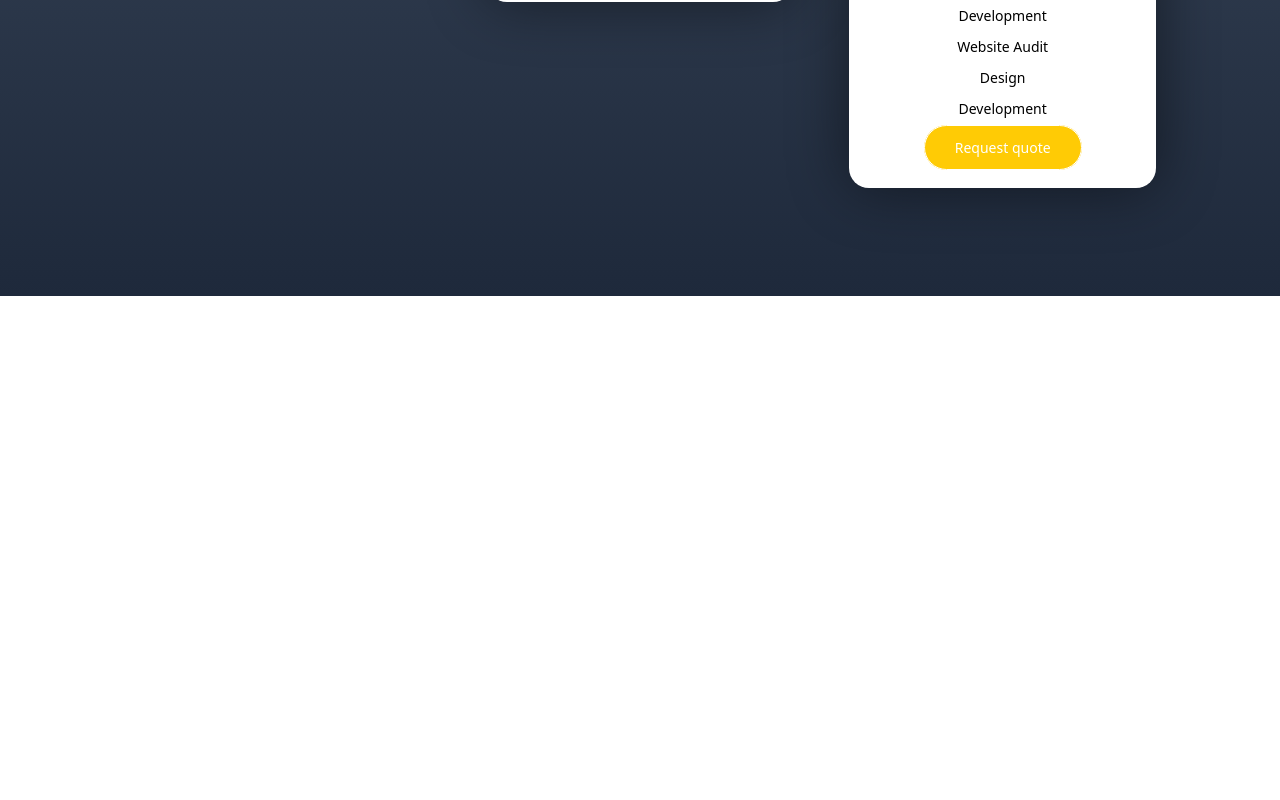
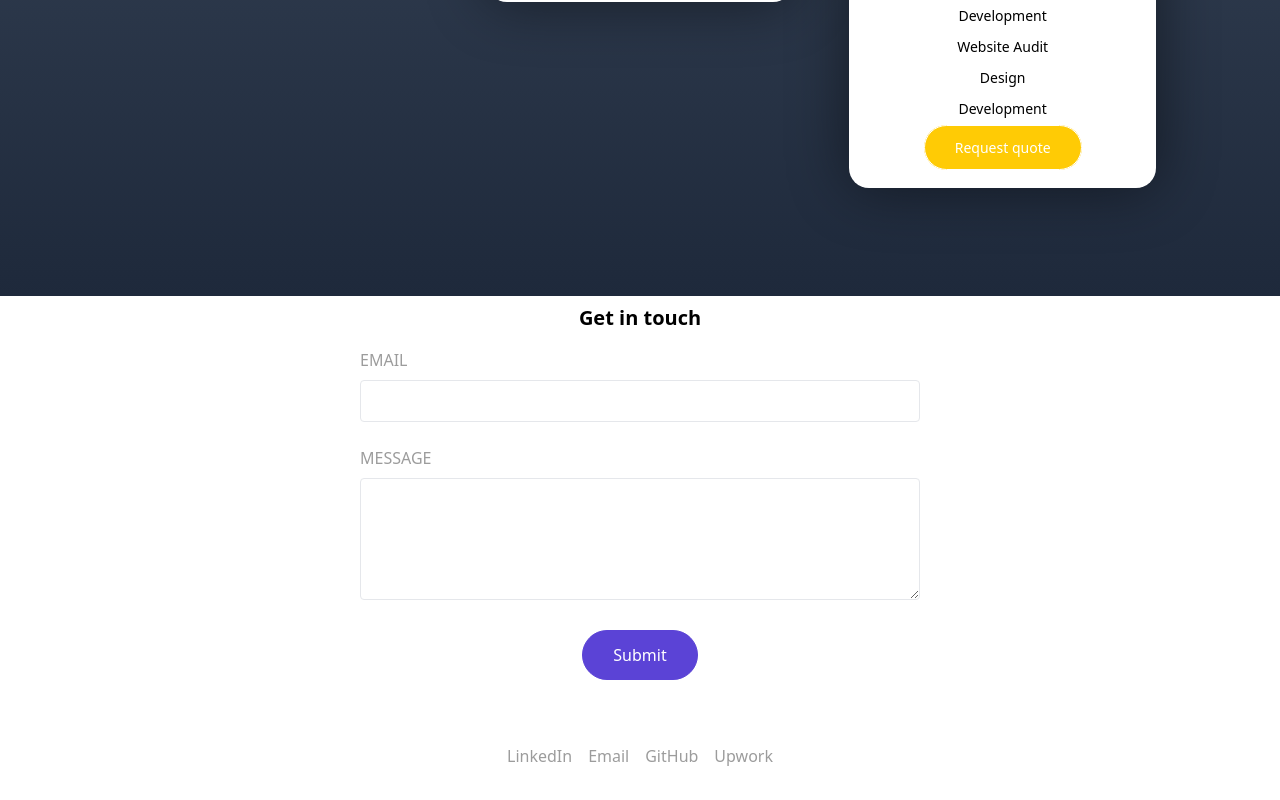
Before and after one commit to amunim/amunim-portfolio, a Next.js app: page / in a window 1280 px wide. Shown: the part 2893-3693 px from the top of the page. Before the commit the page ends 3189 px from the top, so only its background shows below. Built offline with nearby package versions, Linux system fonts and the light colour scheme.

Commit message:
Completed contact form

```diff
--- a/pages/index.tsx
+++ b/pages/index.tsx
@@ -112,7 +112,7 @@ export default function Home({ portfolio }: InferGetServerSidePropsType<typeof g
           }
         </section>
         <section id="pricing" className='bg-primary py-20'>
-          <Tooltip text='dummy text' visiblity={tooltipVisiblity}/>
+          <Tooltip text='dummy text' visiblity={tooltipVisiblity} />
           <h2 className='text-base uppercase spacing tracking-widest text-white text-center mb-20'>experiences</h2>
           <div className='container mx-auto pt-6 px-8'>
             <div className='text-center grid lg:grid-cols-3 md:grid-cols-2 grid-cols-1 lg:px-16'>
@@ -176,6 +176,49 @@ export default function Home({ portfolio }: InferGetServerSidePropsType<typeof g
             </div>
           </div>
         </section>
+        <footer id='contact'>
+          <div className='lg:w-[35rem] md:w-[25rem] sm:w-[21rem] w-[15rem] mx-auto mt-3 pb-12'>
+            <div className='text-center text-9xl'>
+              <h1>Get in touch</h1>
+            </div>
+            <form>
+              <fieldset>
+                <div className='mb-6'>
+                  <div className='uppercase text-[#9c9c9c] mb-2'>
+                    <label>Email</label>
+                  </div>
+                  <input type="email" name='email' className='border rounded px-1 w-full py-2' />
+                </div>
+              </fieldset>
+              <fieldset className='pb-6'>
+                <div className='uppercase text-[#9c9c9c] mb-2'>
+                  <label>Message</label>
+                </div>
+                <textarea name='message' className='w-full border rounded px-1' aria-multiline="true" rows={5}>
+                </textarea>
+              </fieldset>
+              <div className='text-center'>
+                <input type="submit" className='btn btn-primary'/>
+              </div>
+            </form>
+          </div>
+          <div className='mb-32'>
+            <ul className='flex flex-row justify-center align-middle footer-navbar text-[#9c9c9c]'>
+              <li>
+                <a href='https://www.linkedin.com/in/abdul-munim-x2002x/'>LinkedIn</a>
+              </li>
+              <li>
+                <a href='mailto:amunim@amunim.me'>Email</a>
+              </li>
+              <li>
+                <a href='https://github.com/amunim'>GitHub</a>
+              </li>
+              <li>
+                <a href='https://www.upwork.com/freelancers/~016f42c0501a199670'>Upwork</a>
+              </li>
+            </ul>
+          </div>
+        </footer>
       </main>
     </>
   )
--- a/styles/globals.css
+++ b/styles/globals.css
@@ -102,6 +102,7 @@ html {
     border-bottom: #00000080 2px solid;
     padding-top: 1rem;
     padding-bottom: 1rem;
+    z-index: 100000;
 }
 
 .badge {
@@ -181,3 +182,11 @@ html {
     font-size: 14px;
     text-align: center;
 }
+
+.footer-navbar > li {
+    padding: 1rem 0.5rem;
+}
+
+.footer-navbar a:hover {
+    color: #3a25a8;
+}
```
